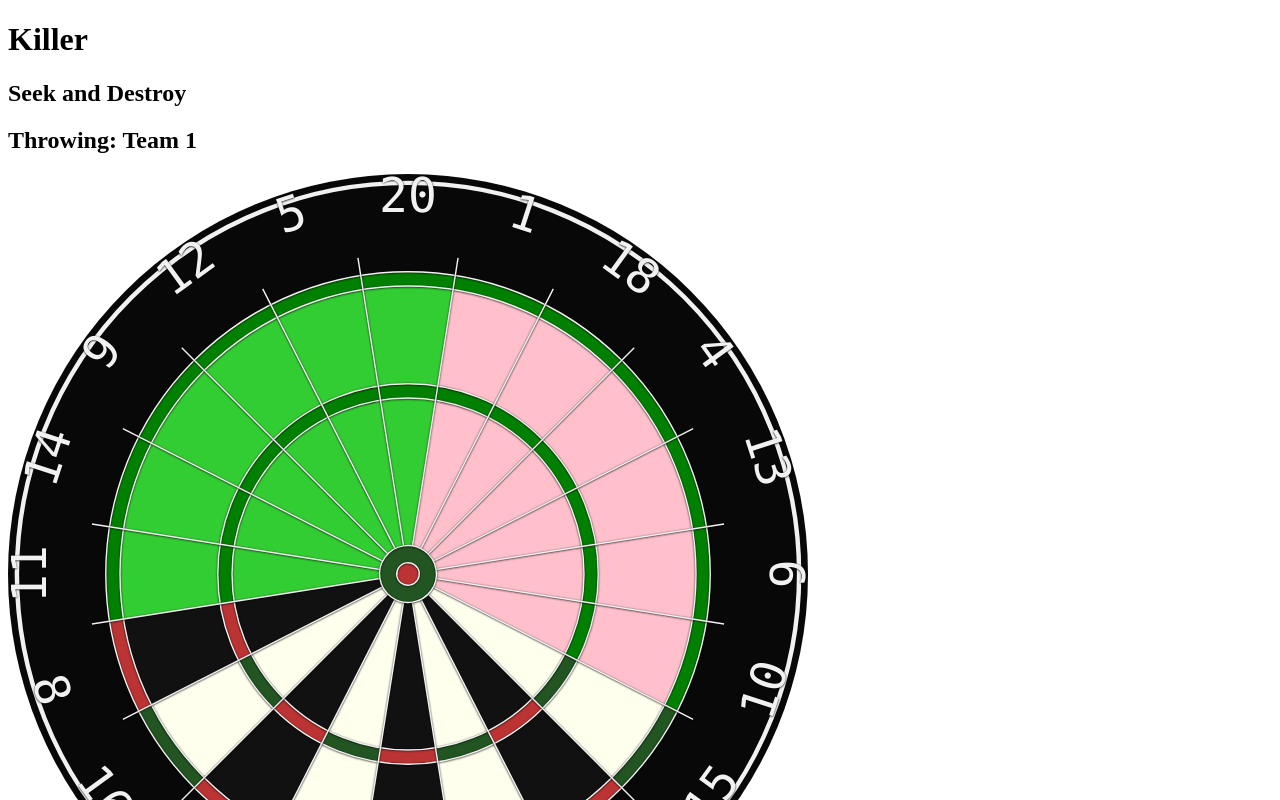
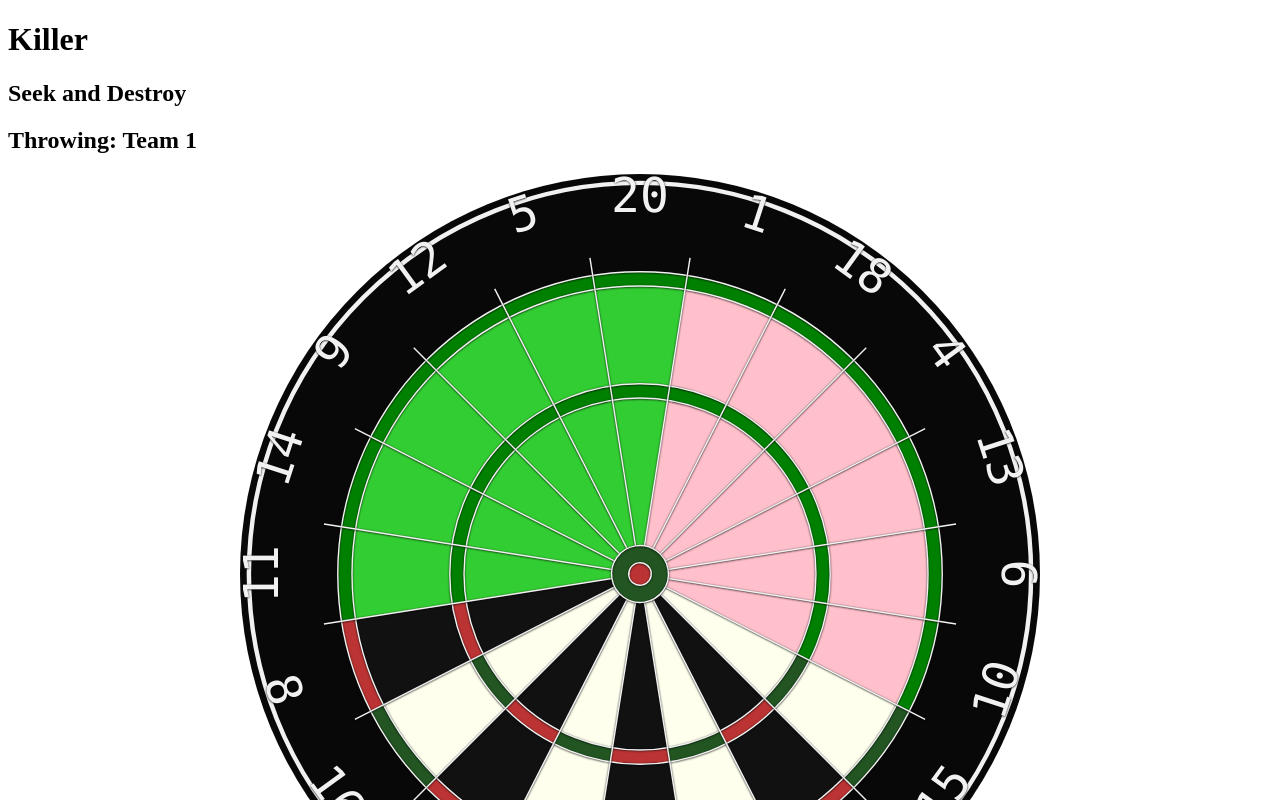
Before and after one commit to jfc37/darts, an Angular app: page /killer in a window 1280 px wide. Shown: the top 800 px of the page. Built offline with nearby package versions, Linux system fonts and the light colour scheme.

Commit message:
refactor board component to adjust height and improve hit value calculation logic

```diff
--- a/src/app/components/board/board.component.scss
+++ b/src/app/components/board/board.component.scss
@@ -1,4 +1,3 @@
 dartbot-dartboard {
-    width: 800px;
-
+    height: 800px;
 }
--- a/src/app/components/board/board.component.ts
+++ b/src/app/components/board/board.component.ts
@@ -102,7 +102,12 @@ export class Hit {
     this.number = number;
     this.multiplier = ring;
 
-    if (this.multiplier == DartCell.Triple) {
+    this.missed = ring == undefined;
+
+    if (this.missed) {
+      this.value = 0;
+      this.number = 0;
+    } else if (this.multiplier == DartCell.Triple) {
       this.value = number * 3;
     }
     else if (this.multiplier == DartCell.Double) {
@@ -112,7 +117,6 @@ export class Hit {
       this.value = number;
     }
 
-    this.missed = ring == undefined;
   }
 }
 
```
